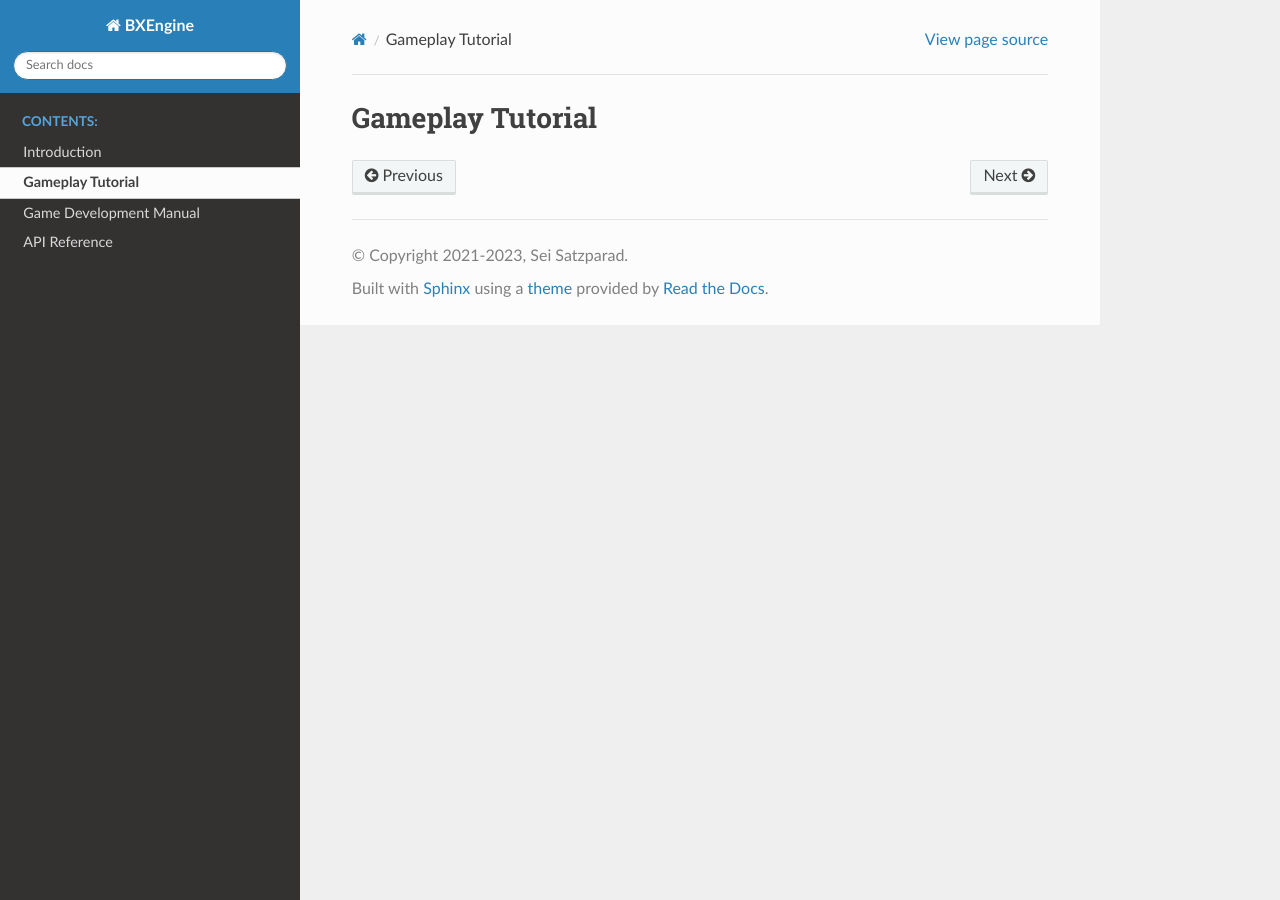
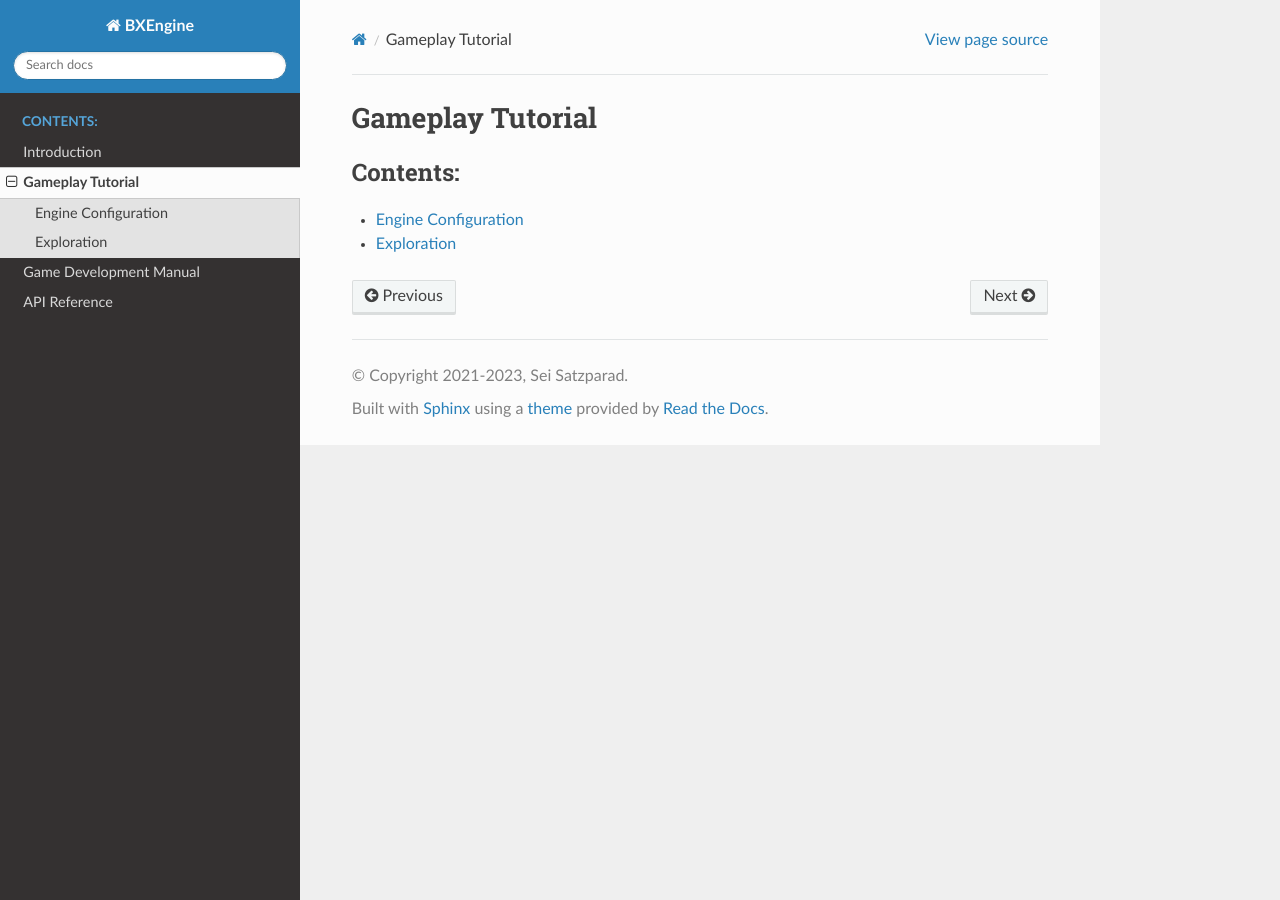
Before and after one commit to seisatsu/BXEngine, a Sphinx documentation site: the page built from docs/gameplay/index.rst, in a window 1280 px wide. Built offline with Sphinx 7.4.7 and the Read the Docs theme 2.0.0, drawn with Linux system fonts in a browser that asks for light colours.

Commit message:
Add new files to documentation.

```diff
--- a/docs/gamedev/index.rst
+++ b/docs/gamedev/index.rst
@@ -5,6 +5,7 @@ Game Development Manual
    :maxdepth: 2
    :caption: Contents:
 
+   structure
    world
    room
    scripting
--- /dev/null
+++ b/docs/gamedev/structure.rst
@@ -0,0 +1,2 @@
+Directory and File Structure
+============================
--- /dev/null
+++ b/docs/gameplay/config.rst
@@ -0,0 +1,2 @@
+Engine Configuration
+====================
--- /dev/null
+++ b/docs/gameplay/exploration.rst
@@ -0,0 +1,2 @@
+Exploration
+===========
--- a/docs/gameplay/index.rst
+++ b/docs/gameplay/index.rst
@@ -4,3 +4,6 @@ Gameplay Tutorial
 .. toctree::
    :maxdepth: 2
    :caption: Contents:
+
+   config
+   exploration
```
